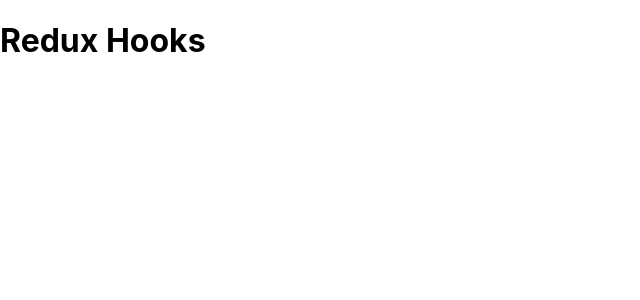
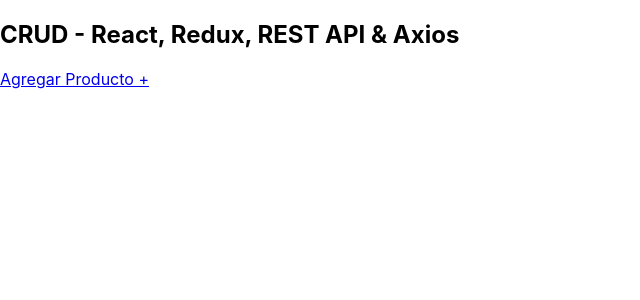
Before and after one commit to geravr/reduxCRUD, a React (Create React App) app: page / in a window 1280 px wide. Shown: the top 300 px of the page, without its empty margins (0-640 px from the left). Built offline with nearby package versions, Linux system fonts and the light colour scheme.

Commit message:
add Header

```diff
--- a/src/App.js
+++ b/src/App.js
@@ -1,8 +1,11 @@
-import React from 'react';
+import React, { Fragment } from 'react';
+import Header from './components/Header';
 
 function App() {
   return (
-    <h1>Redux Hooks</h1>
+    <Fragment>
+      <Header />
+    </Fragment>
   );
 }
 
--- /dev/null
+++ b/src/components/Header.js
@@ -0,0 +1,15 @@
+import React from 'react';
+
+const Header = () => {
+    return (
+        <nav className="navbar navbar-expand-lg navbar-dark bg-primary justify-content-between">
+            <div className="container">
+                <h1>CRUD - React, Redux, REST API & Axios</h1>
+            </div>
+
+            <a href="/productos/nuevo"> Agregar Producto &#43;</a>
+        </nav>
+     );
+}
+
+export default Header;
```
